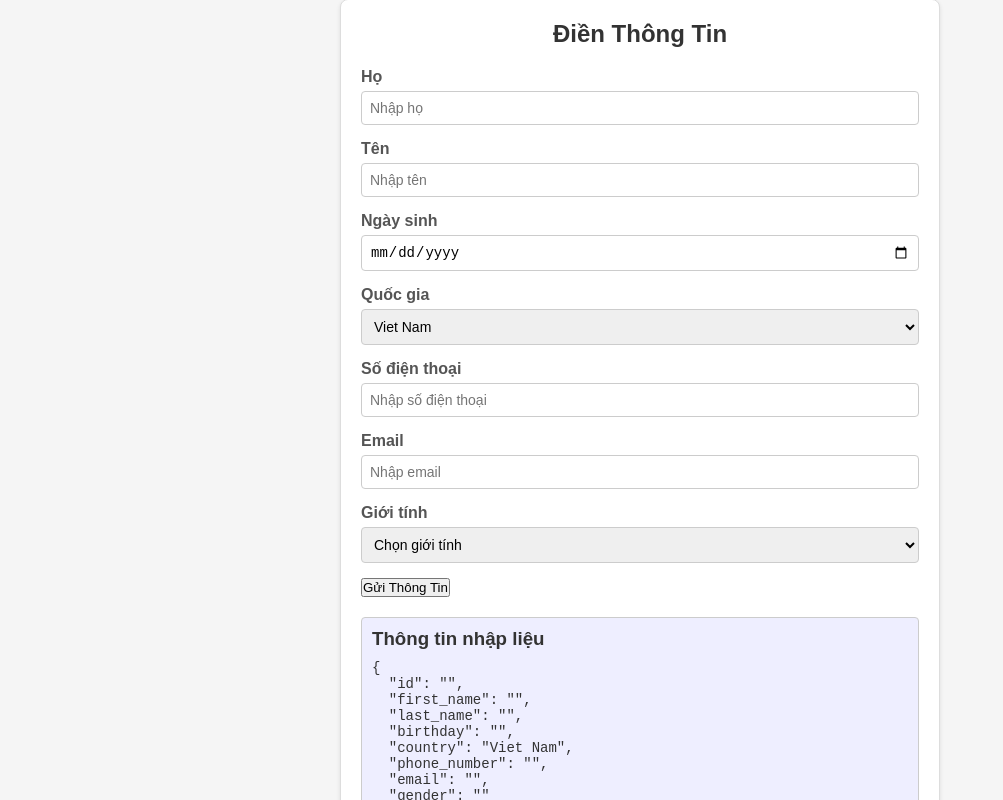
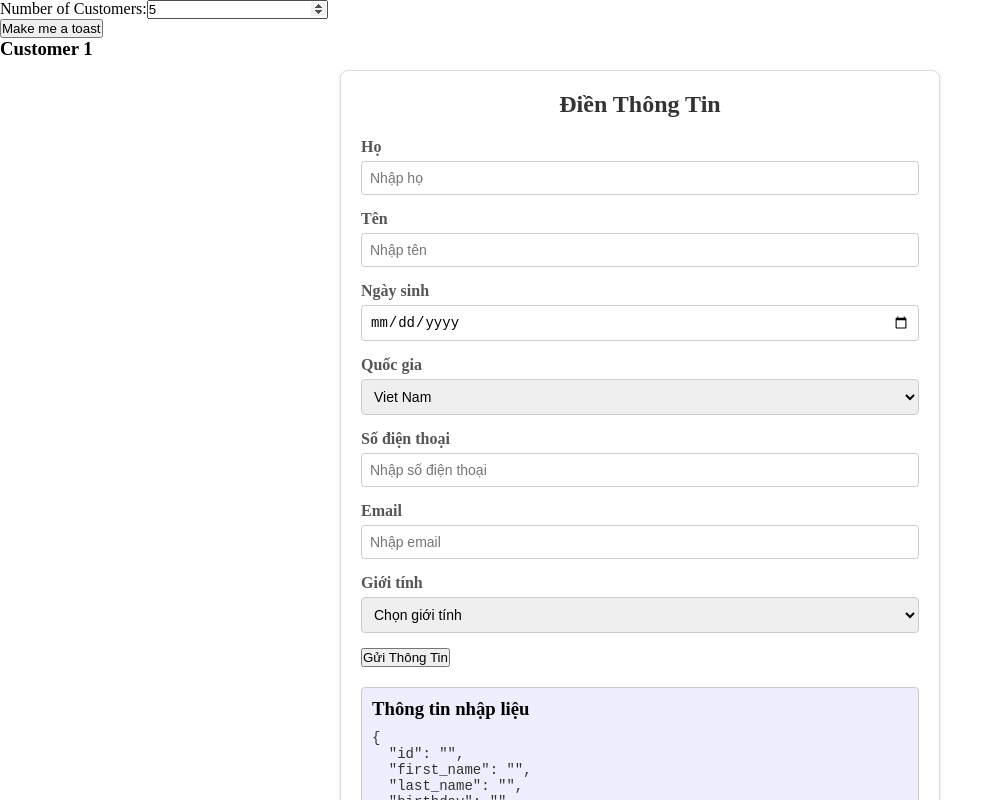
Before and after one commit to 3-I-Projects/QAirline, a React (Vite) app in the folder frontend/: page /detail in a window 1280 px wide. Shown: the top 800 px of the page, without its empty margins (0-1003 px from the left). Built offline with nearby package versions, Linux system fonts and the light colour scheme.

Commit message:
sua loi detail

```diff
--- a/frontend/src/context/BookingContext.jsx
+++ b/frontend/src/context/BookingContext.jsx
@@ -4,7 +4,7 @@ const BookingContext = createContext(null);
 export { BookingContext };
 export default function BookingContextProvider({ children }) {
   const [count, setCount] = useState(0);
-  const [customerCount, setCustomerCount] = useState(3);
+  const [customerCount, setCustomerCount] = useState(5);
   const [allCustomers, setAllCustomers] = useState([]);
   const [tickets, setTickets] = useState([]);
   const [fromAirport, setFromAirport] = useState(0);
--- a/frontend/src/pages/Normal/SignIn.jsx
+++ b/frontend/src/pages/Normal/SignIn.jsx
@@ -39,6 +39,7 @@ function SignIn() {
 	};
 
 	return (
+		<div className='login'>
 			<div className="login-container">
 				<div className="login-card">
 					{/* Header */}
@@ -98,6 +99,7 @@ function SignIn() {
 					</div>
 				</div>
 			</div>
+		</div>
 	);
 }
 
--- a/frontend/src/pages/Normal/SignUp.jsx
+++ b/frontend/src/pages/Normal/SignUp.jsx
@@ -67,7 +67,8 @@ function SignUp() {
   };
 
   return (
-    <div className="login-container">
+    <div className="login">
+      <div className="login-container">
       <div className="login-card">
         {/* Header */}
         <div className="login-header">
@@ -131,7 +132,9 @@ function SignUp() {
           </button>
         </div>
       </div>
+      </div>
     </div>
+
   );
 }
 
--- a/frontend/src/style/FeatureCardStyle.css
+++ b/frontend/src/style/FeatureCardStyle.css
@@ -1,7 +1,7 @@
 @import './Global.css';
 
 /* Tổng quát */
-body {
+/* body {
   font-family: Arial, sans-serif;
   margin: 0;
   padding: 0;
@@ -10,7 +10,7 @@ body {
   justify-content: center;
   align-items: center;
   min-height: 100vh;
-}
+} */
 
 /* Feature card */
 .feature-card {
--- a/frontend/src/style/LoginStyle.css
+++ b/frontend/src/style/LoginStyle.css
@@ -1,6 +1,6 @@
 @import './Global.css';
 
-body {
+.login {
   font-family: var(--font-family);
   background: #f0f0f0;
   height: 100vh;
```
Lines whose indentation alone changed are shown as unchanged.
